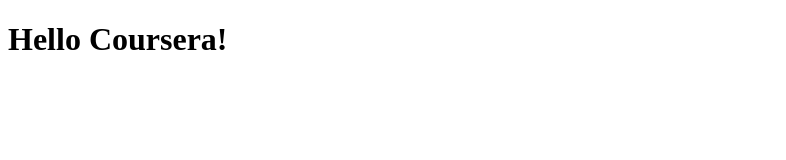
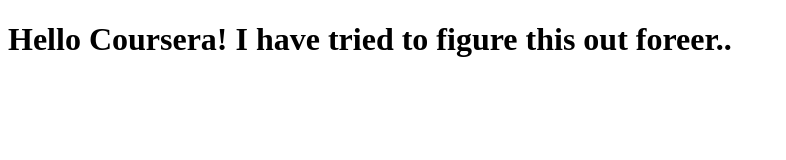
Before and after one commit to the-will-i-am/coursera-test, a plain HTML site: page site/index.html in a window 1280 px wide. Shown: the whole page, without its empty margins (0-786 px from the left). Drawn offline with Linux system fonts and the light colour scheme.

Commit message:
Small addition to our page content.

```diff
--- a/site/index.html
+++ b/site/index.html
@@ -6,7 +6,7 @@
 	<title>Hello Coursera</title>
 </head>
 <body>
-	<h1>Hello Coursera!</h1>
+	<h1>Hello Coursera! I have tried to figure this out foreer..</h1>
 
 </body>
 </html>
```
